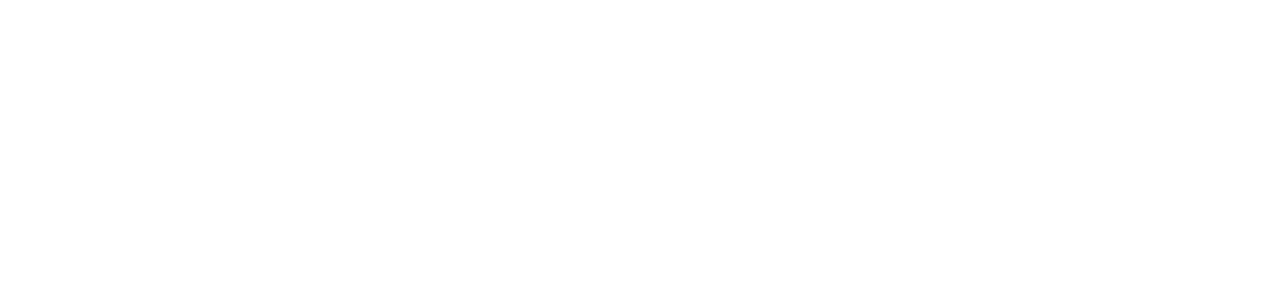
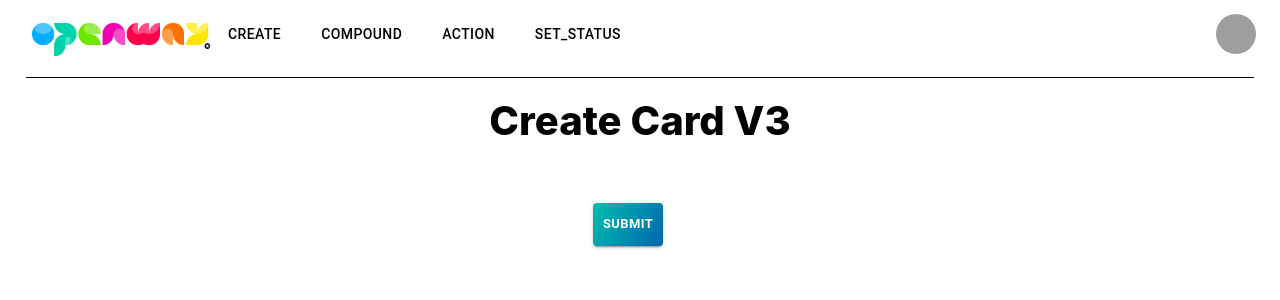
Before and after one commit to son3102k/BAB_FE, a React (Create React App) app: page /createcardv3 in a window 1280 px wide. Before the commit this address had no page. Shown: the top 300 px of the page. Built offline with nearby package versions, Linux system fonts and the light colour scheme; grey boxes are pictures that could not be loaded.

Commit message:
add navigate

```diff
--- a/src/App.js
+++ b/src/App.js
@@ -6,6 +6,7 @@
   Route,
 } from "react-router-dom";
 import CreateClientV3 from "./page/CreateClientV3";
+import CreateCardV3 from "./page/CreateCardV3";
 
 function App() {
   return (
@@ -14,6 +15,7 @@
             <Route path="/login" element={<Login />} />
             <Route path="/" element={<Login />} />
             <Route path="/createclientv3" element={<CreateClientV3 />}/>
+            <Route path="/createcardv3" element={<CreateCardV3 />}/>
         </Routes>
 
       </Router>
--- a/src/components/MenuDropdown.js
+++ b/src/components/MenuDropdown.js
@@ -1,20 +1,15 @@
 import Button from "@mui/material/Button";
 import Menu from "@mui/material/Menu";
 import MenuItem from "@mui/material/MenuItem";
-import Box from "@mui/material/Box";
 import * as React from 'react';
-import {useEffect} from "react";
 
+import {Link} from "react-router-dom"
 
 
 export default function MenuDropdown(props) {
     const [anchorEl, setAnchorEl] = React.useState(null);
     const [item, setItem] = React.useState(null);
     const [page, setPage] = React.useState(props.page);
-
-    const handleClickRedirect = () => {
-        console.log(item);
-    }
 
     const handleClickToggle = (event) => {
         if (anchorEl !== event.currentTarget) {
@@ -31,7 +26,7 @@
             <Button
                 key={page.name}
                 onClick={handleClickToggle}
-                sx={{ my: 2, color: 'black', display: 'block' }}
+                sx={{ my: 2, color: 'black', display: 'block', mr: 3}}
                 onMouseOver={handleClickToggle}
             >
                 {page.name}
@@ -46,13 +41,12 @@
                 MenuListProps={{ onMouseLeave: handleCloseToggle }}
                 getContentAnchorEl={null}
             >
+                {page.function.map((func)=>(
 
-                {page.function.map((func)=>(
-                    <MenuItem onClick={()=> console.log(func.value)}>
-                        {func.label}
-                    </MenuItem>
+                        <MenuItem component={Link} to={`/${func.value}`}>
+                            {func.label}
+                        </MenuItem>
                 ))}
-
             </Menu>
         </div>
     );
--- a/src/components/topbarnav.js
+++ b/src/components/TopBarNav.js
@@ -8,49 +8,79 @@
 import MenuIcon from '@mui/icons-material/Menu';
 import Container from '@mui/material/Container';
 import Avatar from '@mui/material/Avatar';
-import Button from '@mui/material/Button';
 import Tooltip from '@mui/material/Tooltip';
 import MenuItem from '@mui/material/MenuItem';
-import AdbIcon from '@mui/icons-material/Adb';
 import OWLogo from "./OWLogo";
 import MenuDropdown from "./MenuDropdown.js";
 
 const settings = ['Profile', 'Account', 'Dashboard', 'Logout'];
 const pages = [
     {
-    name: 'Clients',
+    name: 'create',
     function: [
         {
-            value:'CreateClientV3',
+            value:'createclientv3',
             label: 'Create Client V3',
         },
         {
-            value: 'CreateClientV4',
-            label: 'Create Client V4',
+            value: 'createcardv3',
+            label: 'Create Card V3',
         }],
     },
     {
-        name: 'Cards',
+        name: 'compound',
         function: [
             {
-                value:'CreateCardV3',
-                label: 'Create Card V3',
-            },
-            {
-                value: 'CreateCardV4',
-                label: 'Create Card V4',
+                value:'createcontractv4',
+                label: 'Create Contract V4',
             }],
     },
     {
-        name: 'Contract',
+        name: 'action',
         function: [
             {
-                value:'CreateContractV3',
-                label: 'Create Contract V3',
+                value:'isspaymenttocontract',
+                label: 'Iss Payment To Contract',
             },
             {
-                value: 'CreateContractV4',
-                label: 'Create Contract V4',
+                value: 'acqpurchase',
+                label: 'Acq Purchase',
+            },
+            {
+                value: 'acqbalanceinquiry',
+                label: 'Acq Balance Inquiry'
+            },
+            {
+                value: 'acqchangepin',
+                label: 'Acq Change Pin'
+            },
+            {
+                value: 'clearpin',
+                label: 'Clear PIN'
+            },
+            {
+                value: 'acqsetpin',
+                label: 'Acq Set Pin',
+            },
+            {
+                value: 'reissuecard',
+                label: 'Reissue Card'
+            }],
+    },
+    {
+        name: 'set_status',
+        function: [
+            {
+                value:'clearpinattempts',
+                label: 'Clear PIN Attempts',
+            },
+            {
+                value: 'activatecard',
+                label: 'Activate Card',
+            },
+            {
+                value: 'setcontractstatus',
+                label: 'Set Contract Status'
             }],
     },
 ];
@@ -85,42 +115,40 @@
                 <Container maxWidth="xl">
                     <Toolbar disableGutters>
                         <OWLogo />
-                        {/*<Box sx={{ flexGrow: 1, display: { xs: 'flex', md: 'none' } }}>*/}
-                            {/*<IconButton*/}
-                            {/*    size="large"*/}
-                            {/*    aria-label="account of current user"*/}
-                            {/*    aria-controls="menu-appbar"*/}
-                            {/*    aria-haspopup="true"*/}
-                            {/*    onClick={handleOpenNavMenu}*/}
-                            {/*    color="inherit"*/}
-                            {/*>*/}
-                            {/*    <MenuIcon />*/}
-                            {/*</IconButton>*/}
-                            {/*<Menu*/}
-                            {/*    id="menu-appbar"*/}
-                            {/*    anchorEl={anchorElNav}*/}
-                            {/*    anchorOrigin={{*/}
-                            {/*        vertical: 'bottom',*/}
-                            {/*        horizontal: 'left',*/}
-                            {/*    }}*/}
-                            {/*    keepMounted*/}
-                            {/*    transformOrigin={{*/}
-                            {/*        vertical: 'top',*/}
-                            {/*        horizontal: 'left',*/}
-                            {/*    }}*/}
-                            {/*    open={Boolean(anchorElNav)}*/}
-                            {/*    onClose={handleCloseNavMenu}*/}
-                            {/*    sx={{*/}
-                            {/*        display: { xs: 'block', md: 'none' },*/}
-                            {/*    }}*/}
-                            {/*>*/}
-                            {/*    {pages.map((page) => (*/}
-                            {/*        <MenuItem key={page} onClick={handleCloseNavMenu}>*/}
-                            {/*            <Typography textAlign="center">{page}</Typography>*/}
-                            {/*        </MenuItem>*/}
-                            {/*    ))}*/}
-                            {/*</Menu>*/}
-                        {/*</Box>*/}
+                        <Box sx={{ flexGrow: 1, display: { xs: 'flex', md: 'none' } }}>
+                            <IconButton
+                                size="large"
+                                aria-label="account of current user"
+                                aria-controls="menu-appbar"
+                                aria-haspopup="true"
+                                onClick={handleOpenNavMenu}
+                                color="inherit"
+                            >
+                                <MenuIcon />
+                            </IconButton>
+                            <Menu
+                                id="menu-appbar"
+                                anchorEl={anchorElNav}
+                                anchorOrigin={{
+                                    vertical: 'bottom',
+                                    horizontal: 'left',
+                                }}
+                                keepMounted
+                                transformOrigin={{
+                                    vertical: 'top',
+                                    horizontal: 'left',
+                                }}
+                                open={Boolean(anchorElNav)}
+                                onClose={handleCloseNavMenu}
+                                sx={{
+                                    display: { xs: 'block', md: 'none' },
+                                }}
+                            >
+                                {pages.map((page)=>(
+                                    <MenuDropdown page={page} />
+                                ))}
+                            </Menu>
+                        </Box>
                         <Box sx={{ flexGrow: 1, display: { xs: 'none', md: 'flex' } }}>
                             {pages.map((page)=>(
                                 <MenuDropdown page={page} />
--- /dev/null
+++ b/src/page/CreateCardV3.js
@@ -0,0 +1,86 @@
+import * as React from 'react';
+import {styled} from '@mui/material/styles';
+import Box from '@mui/material/Box';
+import Paper from '@mui/material/Paper';
+import Grid from '@mui/material/Grid';
+import {useEffect} from "react";
+import Button from "@mui/material/Button";
+import Typography from "@mui/material/Typography";
+import {createTheme} from "@mui/material";
+import '../static/css/CreateClientV3.css'
+import TopBarNav from "../components/TopBarNav";
+
+const font = createTheme({
+    typography: {
+        fontFamily: [
+            '-apple-system',
+            'BlinkMacSystemFont',
+            '"Segoe UI"',
+            'Roboto',
+            '"Helvetica Neue"',
+            'Arial',
+            'sans-serif',
+            '"Apple Color Emoji"',
+            '"Segoe UI Emoji"',
+            '"Segoe UI Symbol"',
+        ].join(','),
+    },
+});
+
+const Item = styled(Paper)(({theme}) => ({
+    backgroundColor: theme.palette.mode === 'dark' ? '#1A2027' : '#fff',
+    ...theme.typography.body2,
+    padding: theme.spacing(1),
+    textAlign: 'center',
+    color: theme.palette.text.secondary,
+    minHeight: '80vh',
+    minWidth: 500,
+    borderRadius: 16,
+    width: "95%"
+}));
+
+export default function CreateCardV3() {
+
+    useEffect(() => {
+        document.title = 'Create Card V3';
+    });
+
+    const handleSubmit = (event) => {
+        console.log('Submited');
+    }
+    return (
+        <div>
+            <TopBarNav />
+            <Typography component="h1" variant="h5" fontWeight="800" fontFamily={font.typography.fontFamily} color="#000000"
+                        sx={{
+                            mt: 2,
+                            textAlign: "center",
+                            fontSize: 40
+                        }}>
+                Create Card V3
+            </Typography>
+            <Box sx={{flexGrow: 1}} component="form" onSubmit={handleSubmit}>
+                <Grid container spacing={3} sx={{
+                    display: "flex",
+                    flexDirection: "row",
+                    flexWrap: "wrap",
+                    justifyContent: "center",
+                    alignItems: "flex-end",
+                    mt: 1,
+                    p: 1,
+                }}>
+
+                    <Button
+                        type="submit"
+
+                        variant="contained"
+                        sx={{mt : 5, fontSize: 13, p: 1.3 ,fontWeight: 'bold',
+                            backgroundImage: "linear-gradient(120deg,#00bfae 0,#0066ad 100%)"}}
+                    >
+                        Submit
+                    </Button>
+                </Grid>
+            </Box>
+        </div>
+    );
+}
```
Also changed, not shown: src/page/CreateClientV3.js (+31 -23 lines).
